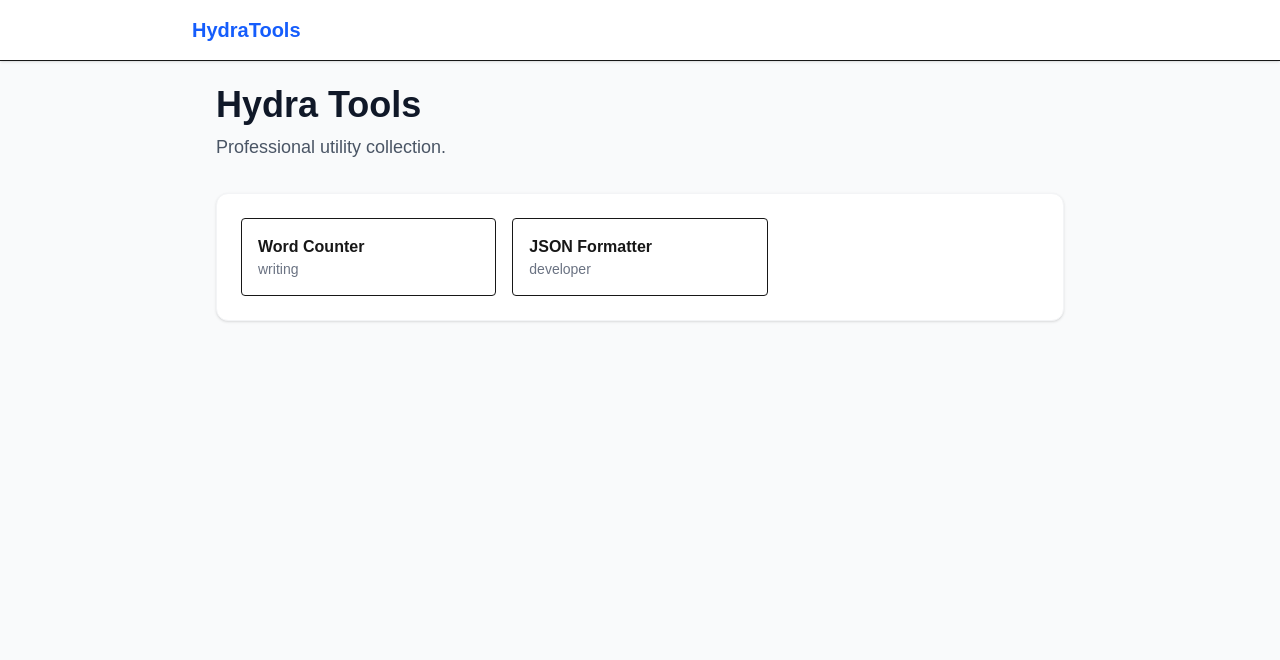
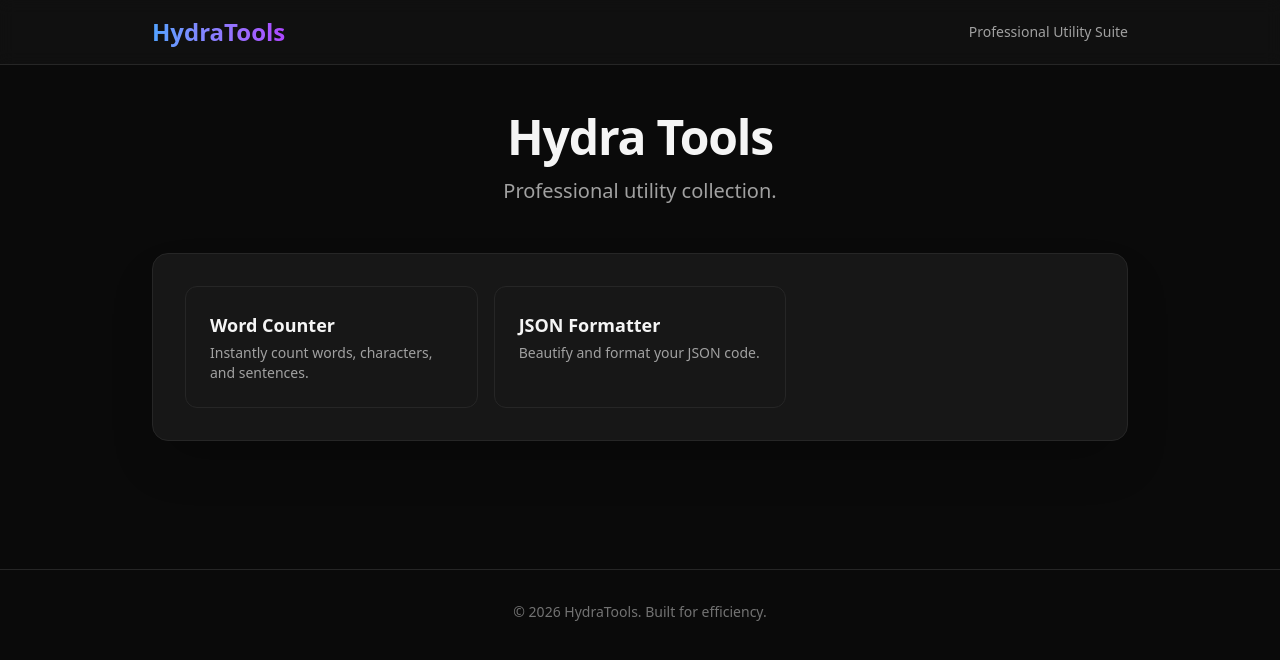
Before and after one commit to Zenpa313/Hydra-Tool, a Next.js app: page / in a window 1280 px wide. Shown: the top 660 px of the page. Built offline with nearby package versions, Linux system fonts and the light colour scheme.

Commit message:
Upgrade UI to Pro dark aesthetic

```diff
--- a/app/page.tsx
+++ b/app/page.tsx
@@ -7,9 +7,9 @@ export default function Home() {
         <ToolLayout title="Hydra Tools" description="Professional utility collection.">
             <div className="grid grid-cols-1 md:grid-cols-2 lg:grid-cols-3 gap-4">
                 {manifest.tools.map((tool) => (
-                    <Link href={`/tools/${tool.id}`} key={tool.id} className="p-4 border rounded hover:border-blue-500 transition">
-                        <h3 className="font-bold">{tool.name}</h3>
-                        <p className="text-sm text-gray-500">{tool.category}</p>
+                    <Link href={`/tools/${tool.id}`} key={tool.id} className="group p-6 bg-neutral-900 border border-neutral-800 rounded-xl hover:border-blue-500 transition-all duration-300 hover:shadow-[0_0_20px_-5px_rgba(59,130,246,0.3)]">
+                        <h3 className="font-bold text-lg mb-1 group-hover:text-blue-400 transition-colors">{tool.name}</h3>
+                        <p className="text-sm text-neutral-400">{tool.description}</p>
                     </Link>
                 ))}
             </div>
--- a/components/ui/Layout.tsx
+++ b/components/ui/Layout.tsx
@@ -1,19 +1,29 @@
-
 import React from 'react';
+import Link from 'next/link';
 
 export default function ToolLayout({ children, title, description }: { children: React.ReactNode, title: string, description: string }) {
     return (
-        <div className="min-h-screen bg-gray-50">
-            <nav className="bg-white border-b p-4 shadow-sm">
-                <div className="max-w-4xl mx-auto font-bold text-xl text-blue-600">HydraTools</div>
+        <div className="min-h-screen bg-neutral-950 text-neutral-100 font-sans">
+            <nav className="border-b border-neutral-800 bg-neutral-900/50 backdrop-blur-sm sticky top-0 z-50">
+                <div className="max-w-5xl mx-auto px-6 py-4 flex items-center justify-between">
+                    <Link href="/" className="text-2xl font-bold bg-gradient-to-r from-blue-400 to-purple-500 bg-clip-text text-transparent">
+                        HydraTools
+                    </Link>
+                    <div className="text-sm text-neutral-400">Professional Utility Suite</div>
+                </div>
             </nav>
-            <main className="max-w-4xl mx-auto p-6">
-                <h1 className="text-4xl font-extrabold text-gray-900 mb-2">{title}</h1>
-                <p className="text-lg text-gray-600 mb-8">{description}</p>
-                <div className="bg-white p-6 rounded-xl shadow-sm border border-gray-100">
+            <main className="max-w-5xl mx-auto px-6 py-12">
+                <header className="mb-12 text-center">
+                    <h1 className="text-5xl font-extrabold mb-4 tracking-tight">{title}</h1>
+                    <p className="text-xl text-neutral-400 max-w-2xl mx-auto">{description}</p>
+                </header>
+                <div className="bg-neutral-900 border border-neutral-800 p-8 rounded-2xl shadow-2xl">
                     {children}
                 </div>
             </main>
+            <footer className="border-t border-neutral-800 mt-20 py-8 text-center text-neutral-500 text-sm">
+                &copy; {new Date().getFullYear()} HydraTools. Built for efficiency.
+            </footer>
         </div>
     );
 }
```
